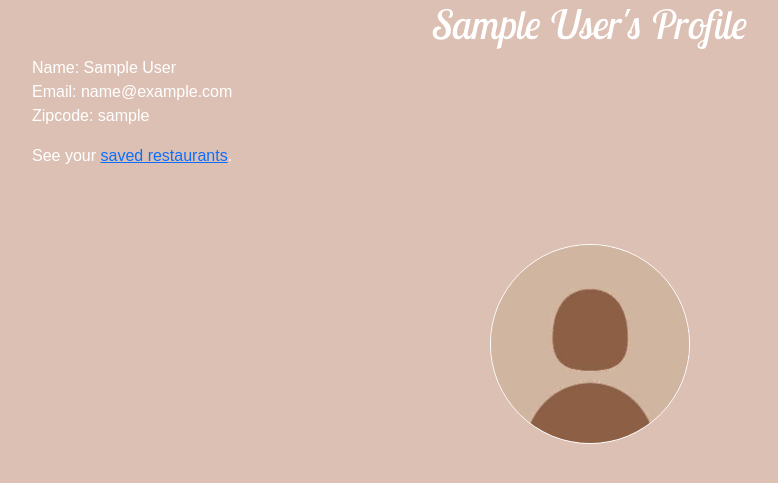
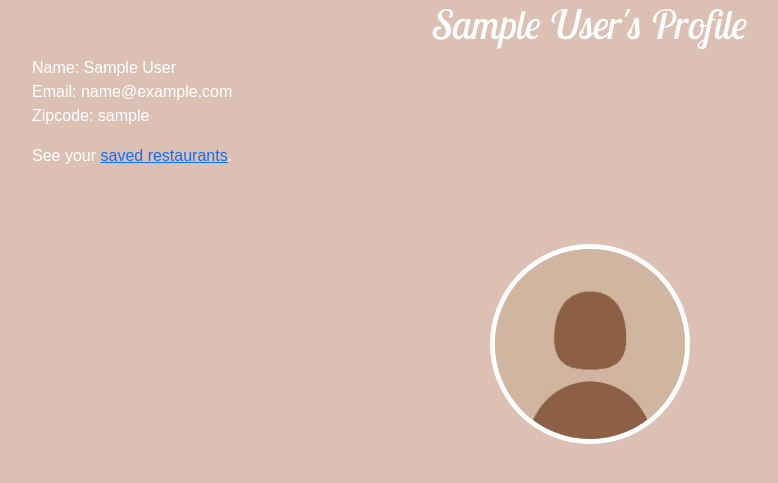
Before and after one commit to mknp21/brunchies, a Flask app: page /myprofile in a window 1280 px wide. Shown: the part 56-539 px from the top of the page, without its empty margins (50-828 px from the left). Run offline with Flask 2, Linux system fonts and the light colour scheme; the visitor is signed in with stand-in values (Sample User, id 1); data comes from the database, SQL or seed files in the repository.

Commit message:
Added link back to restaurants page and fixed border around prof pic

```diff
--- a/static/css/profile.css
+++ b/static/css/profile.css
@@ -22,7 +22,7 @@ body {
     transform: translate(-50%,-50%);
     border-radius: 50%;
     overflow: hidden;
-    border: 1px solid white
+    border: 5px solid white
 }
 
 #photo {
--- a/templates/saved_list.html
+++ b/templates/saved_list.html
@@ -15,6 +15,7 @@
       </form>
     </li>
   {% endfor %}
+    <li><a href="/brunchspots">Save another restaurant >></a></li>
 </ul>
 <div id="map"></div>
 <script src="/static/js/savedPlaces.js"></script>
```
